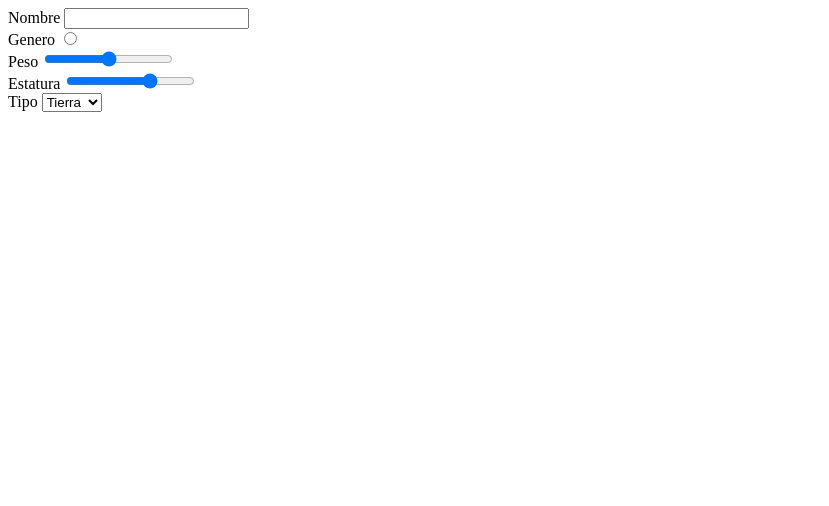
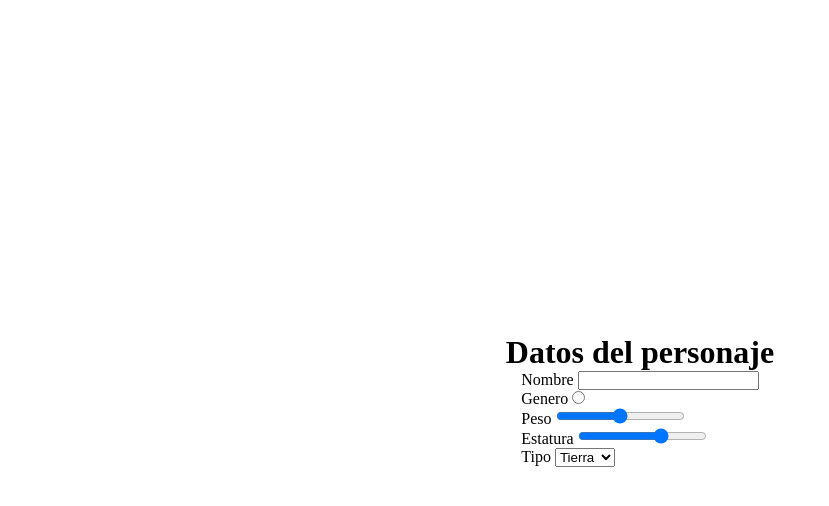
Before and after one commit to yorchAdalbert/coderHouse, a plain HTML site: page projects/primerEntrega/personajes/index.html in a window 1280 px wide. Shown: the whole page, without its empty margins (0-829 px from the left). Drawn offline with Linux system fonts and the light colour scheme.

Commit message:
Personaje page menu basic styled

```diff
--- a/projects/primerEntrega/personajes/index.html
+++ b/projects/primerEntrega/personajes/index.html
@@ -4,10 +4,12 @@
     <meta charset="UTF-8" />
     <meta http-equiv="X-UA-Compatible" content="IE=edge" />
     <meta name="viewport" content="width=device-width, initial-scale=1.0" />
+    <link rel="stylesheet" href="/css/style.css" />
     <title>Crear personaje</title>
   </head>
   <body>
-    <div class="datos">
+    <div class="menu">
+      <h1 class="title">Datos del personaje</h1>
       <form action="">
         <label for="nombre">Nombre</label>
         <input type="text" id="nombre" /><br />
```
